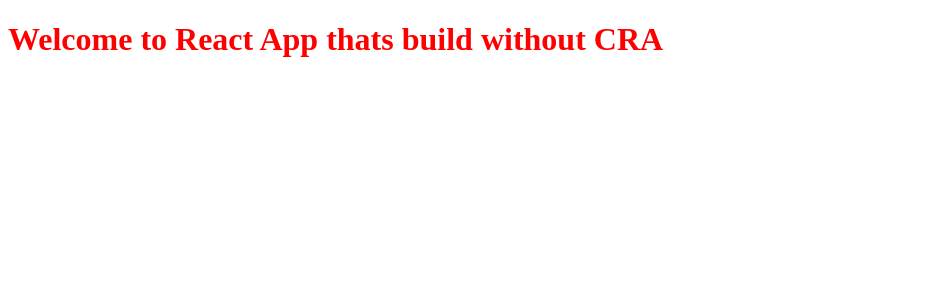
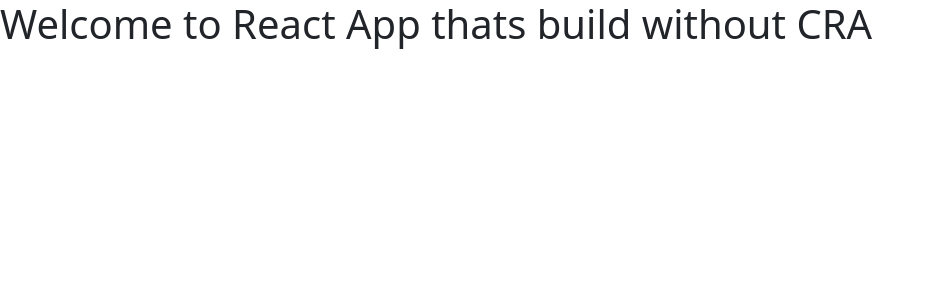
Before and after one commit to morels/react-no-CRA, a React app: page / in a window 1280 px wide. Shown: the top 300 px of the page, without its empty margins (0-934 px from the left). Built offline with nearby package versions, Linux system fonts and the light colour scheme.

Commit message:
feat: add bootstrap

```diff
--- a/package.json
+++ b/package.json
@@ -44,6 +44,7 @@
     "webpack-dev-server": "4.11.1"
   },
   "dependencies": {
+    "bootstrap": "5.2.3",
     "react": "18.2.0",
     "react-dom": "18.2.0"
   }
--- a/src/App.tsx
+++ b/src/App.tsx
@@ -1,5 +1,5 @@
 import React from "react";
-import "./style.scss";
+import "./global.scss";
 
 const App = () =>{
     return (
--- /dev/null
+++ b/src/global.scss
@@ -0,0 +1,55 @@
+// From the documentation https://getbootstrap.com/docs/5.0/customize/sass/
+
+// 1. Include functions first (so you can manipulate colors, SVGs, calc, etc)
+@import "~bootstrap/scss/functions";
+
+// 2. Include any default variable overrides here
+
+// 3. Include remainder of required Bootstrap stylesheets
+@import "~bootstrap/scss/variables";
+// Maps fixes "Undefined variable $theme-colors-rgb"
+// See: https://stackoverflow.com/questions/73400844/undefined-variable-theme-colors-rgb-in-bootstrap-root-scss
+@import "~bootstrap/scss/maps";
+@import "~bootstrap/scss/mixins";
+@import "~bootstrap/scss/utilities";
+
+// 4. Include any optional Bootstrap components as you like
+@import "~bootstrap/scss/root";
+@import "~bootstrap/scss/reboot";
+@import "~bootstrap/scss/type";
+@import "~bootstrap/scss/images";
+@import "~bootstrap/scss/containers";
+@import "~bootstrap/scss/grid";
+@import "~bootstrap/scss/tables";
+@import "~bootstrap/scss/forms";
+@import "~bootstrap/scss/buttons";
+@import "~bootstrap/scss/transitions";
+@import "~bootstrap/scss/dropdown";
+@import "~bootstrap/scss/button-group";
+@import "~bootstrap/scss/nav";
+@import "~bootstrap/scss/navbar";
+@import "~bootstrap/scss/card";
+@import "~bootstrap/scss/accordion";
+@import "~bootstrap/scss/breadcrumb";
+@import "~bootstrap/scss/pagination";
+@import "~bootstrap/scss/badge";
+@import "~bootstrap/scss/alert";
+@import "~bootstrap/scss/progress";
+@import "~bootstrap/scss/list-group";
+@import "~bootstrap/scss/close";
+@import "~bootstrap/scss/toasts";
+@import "~bootstrap/scss/modal";
+@import "~bootstrap/scss/tooltip";
+@import "~bootstrap/scss/popover";
+@import "~bootstrap/scss/carousel";
+@import "~bootstrap/scss/spinners";
+@import "~bootstrap/scss/offcanvas";
+@import "~bootstrap/scss/placeholders";
+
+// Helpers
+@import "~bootstrap/scss/helpers";
+
+// Utilities
+@import "~bootstrap/scss/utilities/api";
+
+// 5. Add additional custom code here
--- a/src/style.scss
+++ /dev/null
@@ -1,5 +0,0 @@
-$body-color: red;
-
-body {
-  color: $body-color;
-}
```
Also changed, not shown: 1 other file (tests, documents, lock files or other folders).
